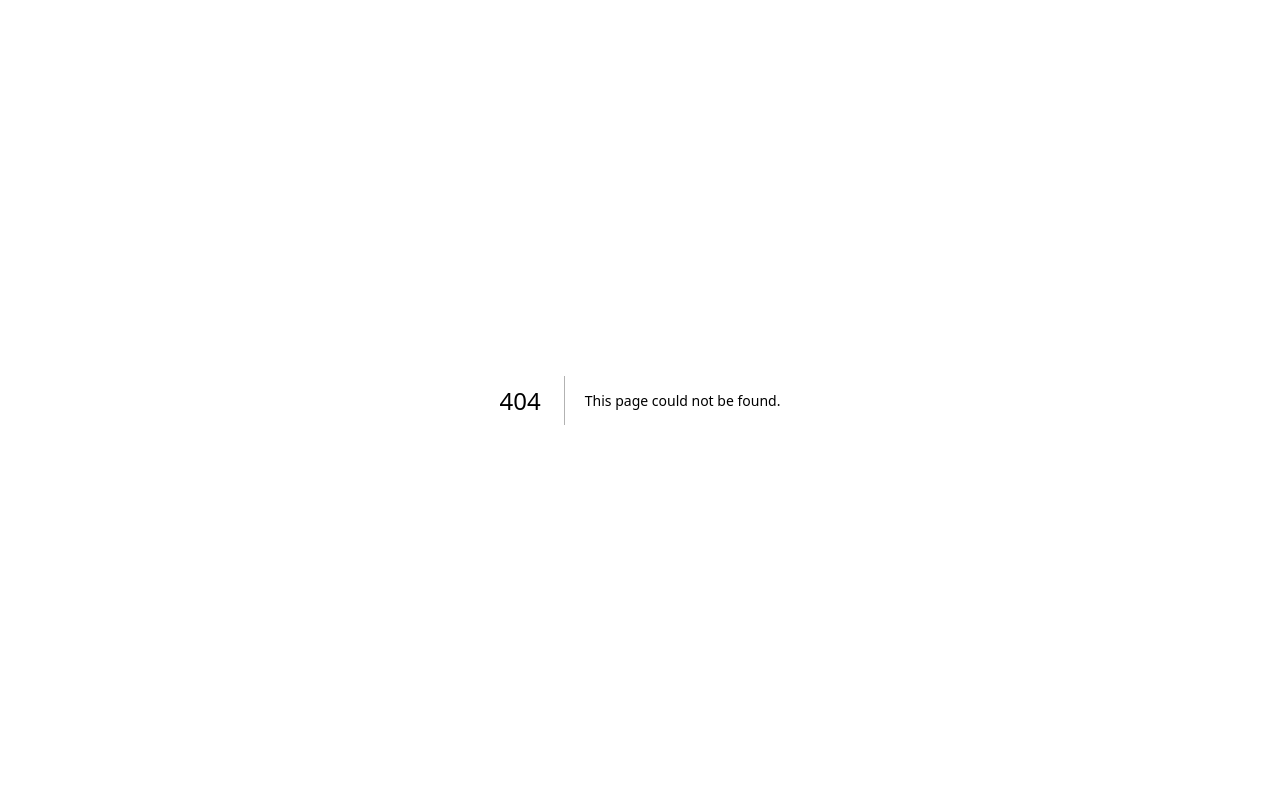
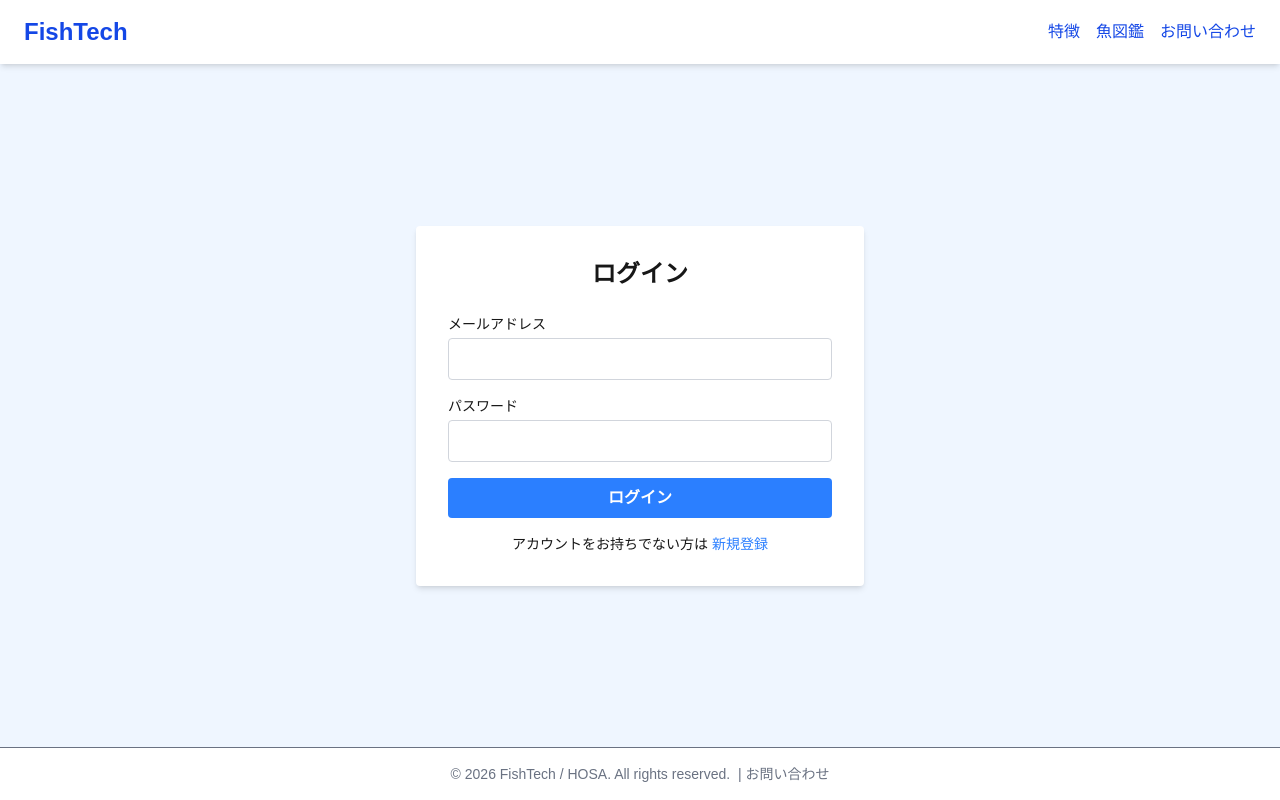
Before and after one commit to rikut0904/fish-tech, a Next.js app in the folder frontend/: page /login in a window 1280 px wide. Before the commit this address had no page. Built offline with nearby package versions, Linux system fonts and the light colour scheme.

Commit message:
ログイン画面＆登録画面の作成

```diff
--- /dev/null
+++ b/frontend/app/login/page.tsx
@@ -0,0 +1,77 @@
+"use client";
+// ログイン画面
+
+import Link from "next/link";
+import Header from "@/app/components/header";
+import Footer from "@/app/components/footer";
+import { useState } from "react";
+import { useRouter } from "next/navigation";
+
+
+export default function LoginPage() {
+    const [email, setEmail] = useState("");
+    const [password, setPassword] = useState("");
+    const [error, setError] = useState("");
+    const router = useRouter();
+
+    const handleSubmit = (e: React.FormEvent<HTMLFormElement>) => {
+        e.preventDefault();
+        const envEmail = process.env.NEXT_PUBLIC_LOGIN_EMAIL;
+        const envPassword = process.env.NEXT_PUBLIC_LOGIN_PASSWORD;
+        if (email === envEmail && password === envPassword) {
+            setError("");
+            router.push("/");
+        } else {
+            setError("メールアドレスまたはパスワードが正しくありません。");
+        }
+    };
+
+    return (
+        <div className="flex flex-col min-h-screen bg-blue-50">
+            <Header />
+            <main className="flex-1 flex items-center justify-center">
+                <div className="bg-white p-8 rounded shadow-md w-full max-w-md">
+                    <h1 className="text-2xl font-bold mb-6 text-center">ログイン</h1>
+                    <form className="space-y-4" onSubmit={handleSubmit}>
+                        <div>
+                            <label htmlFor="email" className="block text-sm font-medium mb-1">メールアドレス</label>
+                            <input
+                                type="email"
+                                id="email"
+                                name="email"
+                                className="w-full border border-gray-300 rounded px-3 py-2 focus:outline-none focus:ring-2 focus:ring-blue-400"
+                                required
+                                value={email}
+                                onChange={e => setEmail(e.target.value)}
+                            />
+                        </div>
+                        <div>
+                            <label htmlFor="password" className="block text-sm font-medium mb-1">パスワード</label>
+                            <input
+                                type="password"
+                                id="password"
+                                name="password"
+                                className="w-full border border-gray-300 rounded px-3 py-2 focus:outline-none focus:ring-2 focus:ring-blue-400"
+                                required
+                                value={password}
+                                onChange={e => setPassword(e.target.value)}
+                            />
+                        </div>
+                        {error && <p className="text-red-500 text-sm text-center">{error}</p>}
+                        <button
+                            type="submit"
+                            className="w-full bg-blue-500 text-white py-2 rounded hover:bg-blue-600 font-semibold transition"
+                        >
+                            ログイン
+                        </button>
+                    </form>
+                    <p className="mt-4 text-center text-sm">
+                        アカウントをお持ちでない方は{' '}
+                        <Link href="/register" className="text-blue-500 hover:underline">新規登録</Link>
+                    </p>
+                </div>
+            </main>
+            <Footer />
+        </div>
+    );
+}
--- /dev/null
+++ b/frontend/app/register/page.tsx
@@ -0,0 +1,54 @@
+// 登録画面
+import Link from "next/link";
+
+export default function RegisterPage() {
+  return (
+    <div className="min-h-screen flex items-center justify-center bg-blue-50">
+      <div className="bg-white p-8 rounded shadow-md w-full max-w-md">
+        <h1 className="text-2xl font-bold mb-6 text-center">新規登録</h1>
+        <form className="space-y-4">
+          <div>
+            <label htmlFor="name" className="block text-sm font-medium mb-1">ユーザー名</label>
+            <input
+              type="text"
+              id="name"
+              name="name"
+              className="w-full border border-gray-300 rounded px-3 py-2 focus:outline-none focus:ring-2 focus:ring-blue-400"
+              required
+            />
+          </div>
+          <div>
+            <label htmlFor="email" className="block text-sm font-medium mb-1">メールアドレス</label>
+            <input
+              type="email"
+              id="email"
+              name="email"
+              className="w-full border border-gray-300 rounded px-3 py-2 focus:outline-none focus:ring-2 focus:ring-blue-400"
+              required
+            />
+          </div>
+          <div>
+            <label htmlFor="password" className="block text-sm font-medium mb-1">パスワード</label>
+            <input
+              type="password"
+              id="password"
+              name="password"
+              className="w-full border border-gray-300 rounded px-3 py-2 focus:outline-none focus:ring-2 focus:ring-blue-400"
+              required
+            />
+          </div>
+          <button
+            type="submit"
+            className="w-full bg-blue-500 text-white py-2 rounded hover:bg-blue-600 font-semibold transition"
+          >
+            新規登録
+          </button>
+        </form>
+        <p className="mt-4 text-center text-sm">
+          すでにアカウントをお持ちの方は{' '}
+          <Link href="/login" className="text-blue-500 hover:underline">ログイン</Link>
+        </p>
+      </div>
+    </div>
+  );
+}
```
